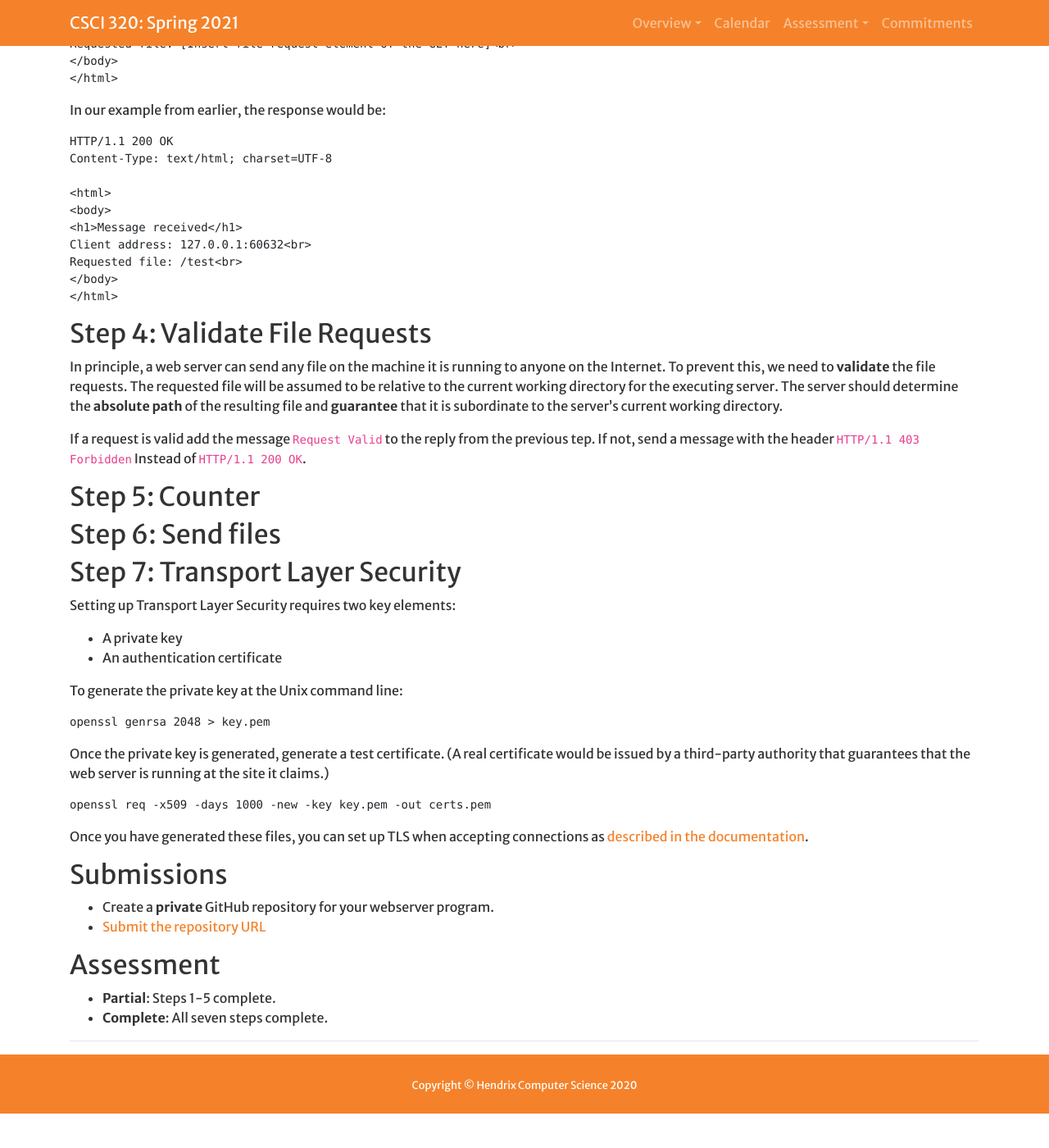
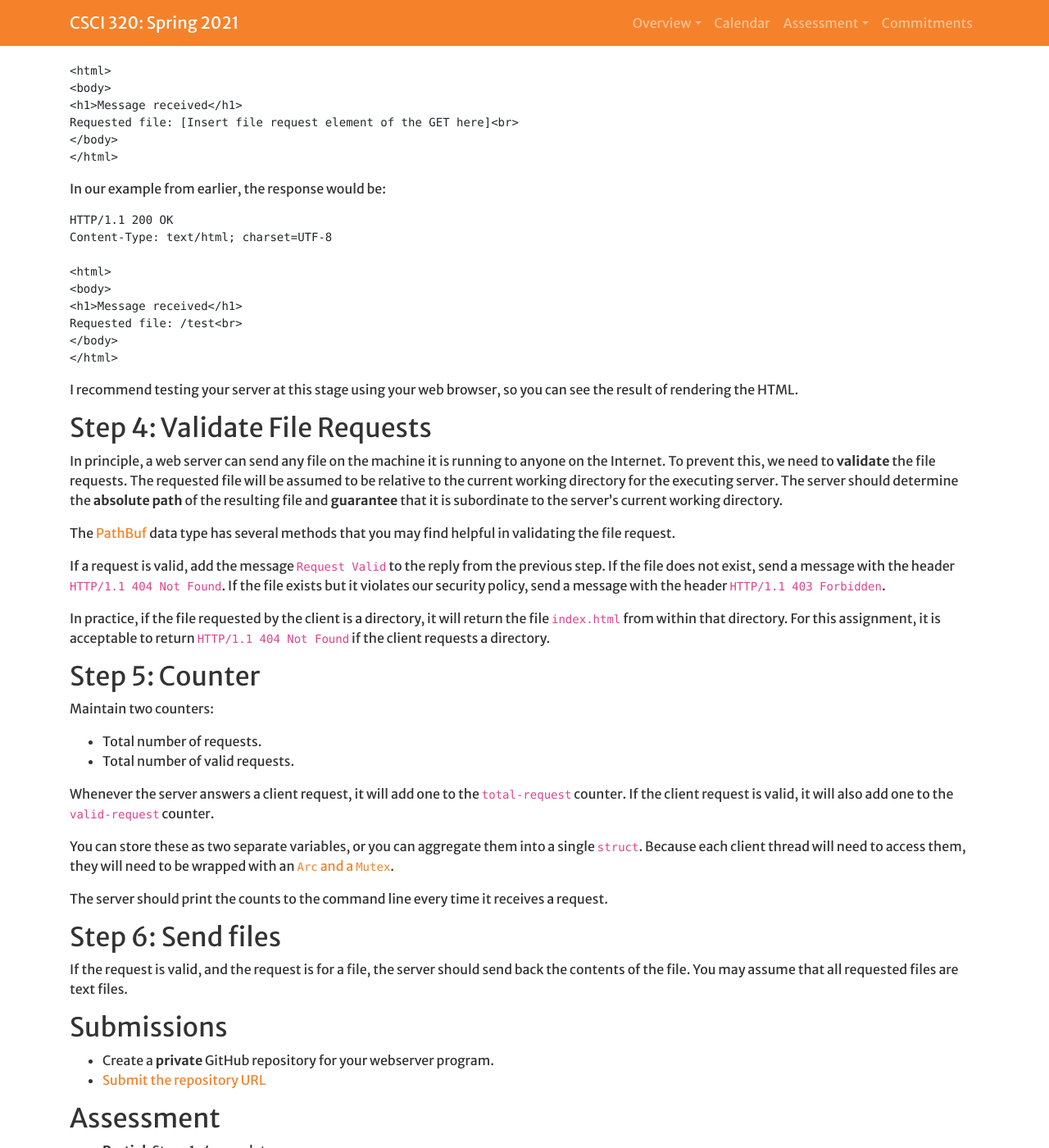
Before and after one commit to Hendrix-CS/csci320, a Jekyll site: the page built from projects/webserver1.md, in a window 1280 px wide and 1400 px high, scrolled down 1030 px. Shown: the whole window at 82% size. Built offline with Jekyll 4.4.1, drawn with Linux system fonts in a browser that asks for light colours; a script that is not in the unit is left out; before the commit the page ends 2388 px from its top, so only the background shows below that; some of the changed text lies outside the part shown.

Commit message:
Web Server 1 is ready to go.

````diff
--- a/projects/webserver1.md
+++ b/projects/webserver1.md
@@ -19,10 +19,19 @@ contacted it. Test it using your [webget]({{site.baseurl}}/projects/webget) prog
 webget -host=localhost -port=8888 -file=test -http
 ```
 
+or
+
+```
+webget http://localhost:8888/test
+```
+
 Since `webget` is running on the same machine, you can send the message to `localhost` and it
 will look for a server on the local machine. Since the server is not actually going to send
 any data, the filename doesn't matter. Using `http` avoids a panic when it does not receive
 a TLS secured connection.
+
+Note that you can also make this request using your web browser. Just paste
+`webget http://localhost:8888/test` into its URL bar.
 
 ## Step 2: Display Message
 
@@ -56,7 +65,6 @@ Content-Type: text/html; charset=UTF-8
 <html>
 <body>
 <h1>Message received</h1>
-Client address: [Insert client address here]<br>
 Requested file: [Insert file request element of the GET here]<br>
 </body>
 </html>
@@ -71,11 +79,13 @@ Content-Type: text/html; charset=UTF-8
 <html>
 <body>
 <h1>Message received</h1>
-Client address: 127.0.0.1:60632<br>
 Requested file: /test<br>
 </body>
 </html>
 ```
+
+I recommend testing your server at this stage using your web browser, so you can see the
+result of rendering the HTML.
 
 ## Step 4: Validate File Requests
 
@@ -85,14 +95,47 @@ relative to the current working directory for the executing server. The server s
 **absolute path** of the resulting file and **guarantee** that it is subordinate to the server's current
 working directory.
 
-If a request is valid add the message `Request Valid` to the reply from the previous tep. If not, send a
-message with the header `HTTP/1.1 403 Forbidden` Instead of `HTTP/1.1 200 OK`.
+The [PathBuf](https://doc.rust-lang.org/std/path/struct.PathBuf.html) data type has several
+methods that you may find helpful in validating the file request.
+
+If a request is valid, add the message `Request Valid` to the reply from the previous step.
+If the file does not exist, send a message with the header `HTTP/1.1 404 Not Found`.
+If the file exists but it violates our security policy, send a message with the
+header `HTTP/1.1 403 Forbidden`.
+
+In practice, if the file requested by the client is a directory, it will return the file
+`index.html` from within that directory. For this assignment, it is acceptable to return
+`HTTP/1.1 404 Not Found` if the client requests a directory.
 
 ## Step 5: Counter
 
+Maintain two counters:
+* Total number of requests.
+* Total number of valid requests.
+
+Whenever the server answers a client request, it will add one to the `total-request` counter.
+If the client request is valid, it will also add one to the `valid-request` counter.
+
+You can store these as two separate variables, or you can aggregate them into a single `struct`.
+Because each client thread will need to access them, they will need to be wrapped with an
+[`Arc` and a `Mutex`](https://doc.rust-lang.org/book/ch16-03-shared-state.html).
+
+The server should print the counts to the command line every time it receives a request.
+
 ## Step 6: Send files
 
+If the request is valid, and the request is for a file, the server should send back the
+contents of the file. You may assume that all requested files are text files.
+
+<!---
 ## Step 7: Transport Layer Security
+
+This stuff is interesting and worthwhile but not the best use of my time right now.
+
+Key URLs:
+* https://docs.rs/openssl/0.10.16/openssl/ssl/index.html
+* https://deliciousbrains.com/ssl-certificate-authority-for-local-https-development/
+* https://manuals.gfi.com/en/kerio/connect/content/server-configuration/ssl-certificates/adding-trusted-root-certificates-to-the-server-1605.html
 
 Setting up Transport Layer Security requires two key elements:
 * A private key
@@ -100,24 +143,29 @@ Setting up Transport Layer Security requires two key elements:
 
 To generate the private key at the Unix command line:
 ```
-openssl genrsa 2048 > key.pem
+openssl genrsa 2048 > private_key.pem
 ```
 
-Once the private key is generated, generate a test certificate. (A real certificate would be issued by a
-third-party authority that guarantees that the web server is running at the site it claims.)
+Once the private key is generated, generate a public key.
+* When you run this command, it will ask you a number of authentication questions, which
+  you should answer reasonably.
+* In practice, public keys are generated by a third-party authority that guarantees that the
+web server is running at the site it claims. But that is well outside the scope
+of this assignment.
 ```
-openssl req -x509 -days 1000 -new -key key.pem -out certs.pem
+openssl req -x509 -days 1000 -new -key private_key.pem -out public_key.pem
 ```
 
 Once you have generated these files, you can set up TLS when accepting connections as
 [described in the documentation](https://docs.rs/openssl/0.10.16/openssl/ssl/index.html).
+-->
 
 ## Submissions
 * Create a **private** GitHub repository for your webserver program.
-* [Submit the repository URL]()
+* [Submit the repository URL](https://docs.google.com/forms/d/e/1FAIpQLSffhU9tDv0VnoRcVtzLG_afhpMdQX1oijR8nb_Hab6Vhbbcvg/viewform?usp=sf_link)
 
 ## Assessment
-* **Partial**: Steps 1-5 complete.
-* **Complete**: All seven steps complete.
+* **Partial**: Steps 1-4 complete.
+* **Complete**: All six steps complete.
 
 ------------------------------------------------------------------------
````
Also changed, not shown: index.md (+1 -1 lines), projects/webget.md (+9 -5 lines).
